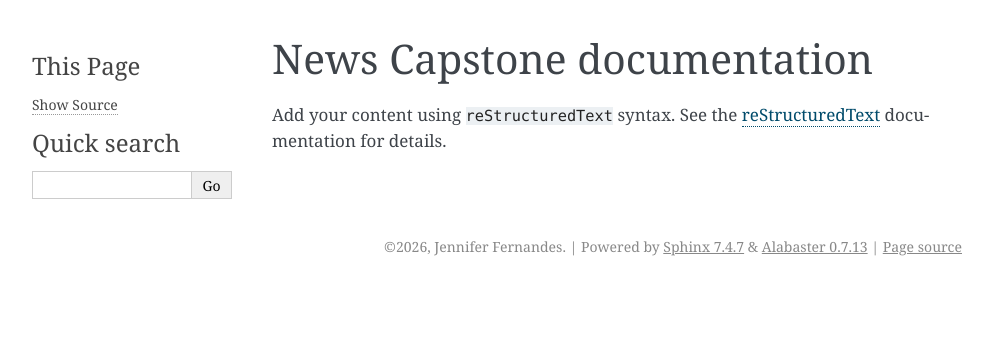
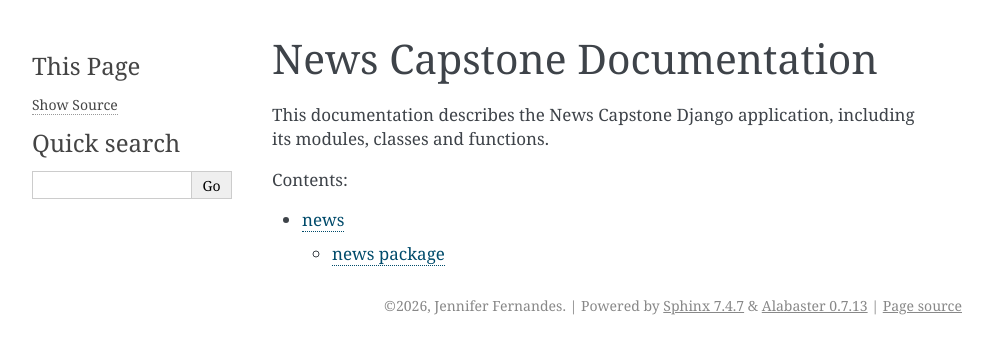
Before and after one commit to jennifer-amyl/News-project, a Sphinx documentation site: the page built from docs/index.rst, in a window 1280 px wide. Shown: the top 354 px of the page, without its empty margins (148-1141 px from the left). Built offline with Sphinx 7.4.7, drawn with Linux system fonts in a browser that asks for light colours.

Commit message:
Fix Sphinx documentation structure

```diff
--- a/docs/conf.py
+++ b/docs/conf.py
@@ -11,6 +11,8 @@
 import django
 
 sys.path.insert(0, os.path.abspath('..'))
+sys.path.insert(0, os.path.abspath('../news'))
+sys.path.insert(0, os.path.abspath('../news_project'))
 os.environ['DJANGO_SETTINGS_MODULE'] = 'news_project.settings'
 django.setup()
 
@@ -22,7 +24,9 @@
 # -- General configuration ---------------------------------------------------
 # https://www.sphinx-doc.org/en/master/usage/configuration.html#general-configuration
 
-extensions = []
+extensions = [
+    'sphinx.ext.autodoc',
+]
 
 templates_path = ['_templates']
 exclude_patterns = ['_build', 'Thumbs.db', '.DS_Store']
--- a/docs/index.rst
+++ b/docs/index.rst
@@ -3,14 +3,13 @@
    You can adapt this file completely to your liking, but it should at least
    contain the root `toctree` directive.
 
-News Capstone documentation
+News Capstone Documentation
 ===========================
 
-Add your content using ``reStructuredText`` syntax. See the
-`reStructuredText <https://www.sphinx-doc.org/en/master/usage/restructuredtext/index.html>`_
-documentation for details.
-
+This documentation describes the News Capstone Django application, including its modules, classes and functions.
 
 .. toctree::
    :maxdepth: 2
    :caption: Contents:
+
+   modules
```
Also changed, not shown: docs/modules.rst (added, +7 -0 lines), docs/news.rst (added, +101 -0 lines), 15 other files.
